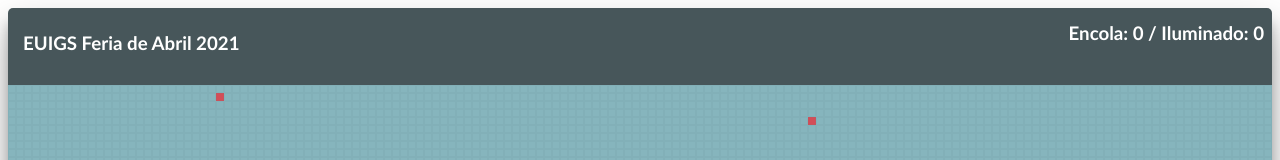
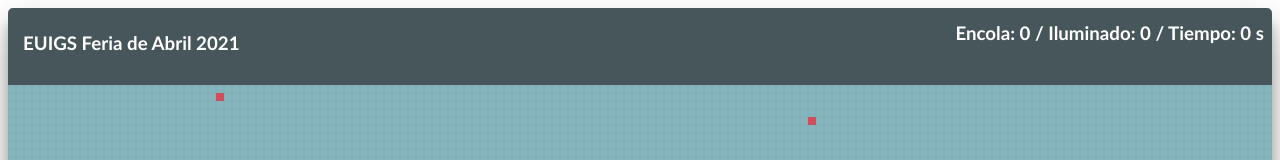
Before and after one commit to jmberrio/mofferia, an Angular app: page / in a window 1280 px wide. Shown: the top 160 px of the page. Built offline with nearby package versions, Linux system fonts and the light colour scheme.

Commit message:
Time added

```diff
--- a/src/app/app.component.html
+++ b/src/app/app.component.html
@@ -2,7 +2,7 @@
   <div class="game-header">
     <h3 class="logo">EUIGS Feria de Abril 2021</h3>
     <div class="score-block">
-      <h3 class="score" [ngClass]="{'new-best-score': newBestScore}">Encola: {{score}} / Iluminado: {{currentBulbs}}</h3>
+      <h3 class="score" [ngClass]="{'new-best-score': newBestScore}">Encola: {{score}} / Iluminado: {{currentBulbs}} / Tiempo: {{time}} s</h3>
     </div>
   </div>
   <div class="game-body">
--- a/src/app/app.component.ts
+++ b/src/app/app.component.ts
@@ -30,6 +30,8 @@ export class AppComponent {
   public gameStarted = false;
   public newBestScore = false;
   public best_score = this.bestScoreService.retrieve();
+  public time = 0;
+  timer;
 
   private snake = {
     direction: CONTROLS.LEFT,
@@ -380,6 +382,8 @@ export class AppComponent {
       this.newBestScore = true;
     }
 
+    clearInterval(this.timer);
+
     setTimeout(() => {
       me.isGameOver = false;
     }, 500);
@@ -402,6 +406,7 @@ export class AppComponent {
       me.isGameWon = false;
     }, 500);
 
+    clearInterval(this.timer);
     this.setBoard();
   }
 
@@ -513,6 +518,7 @@ export class AppComponent {
     this.newBestScore = false;
     this.gameStarted = true;
     this.score = 0;
+    this.time = 0;
     this.tempDirection = CONTROLS.RIGHT;
     this.isGameOver = false;
     this.interval = 500;
@@ -525,5 +531,10 @@ export class AppComponent {
 
     this.resetFruit();
     this.updatePositions();
+
+    this.timer = setInterval(() => {
+        this.time++;
+    },1000)
+
   }
 }
```
